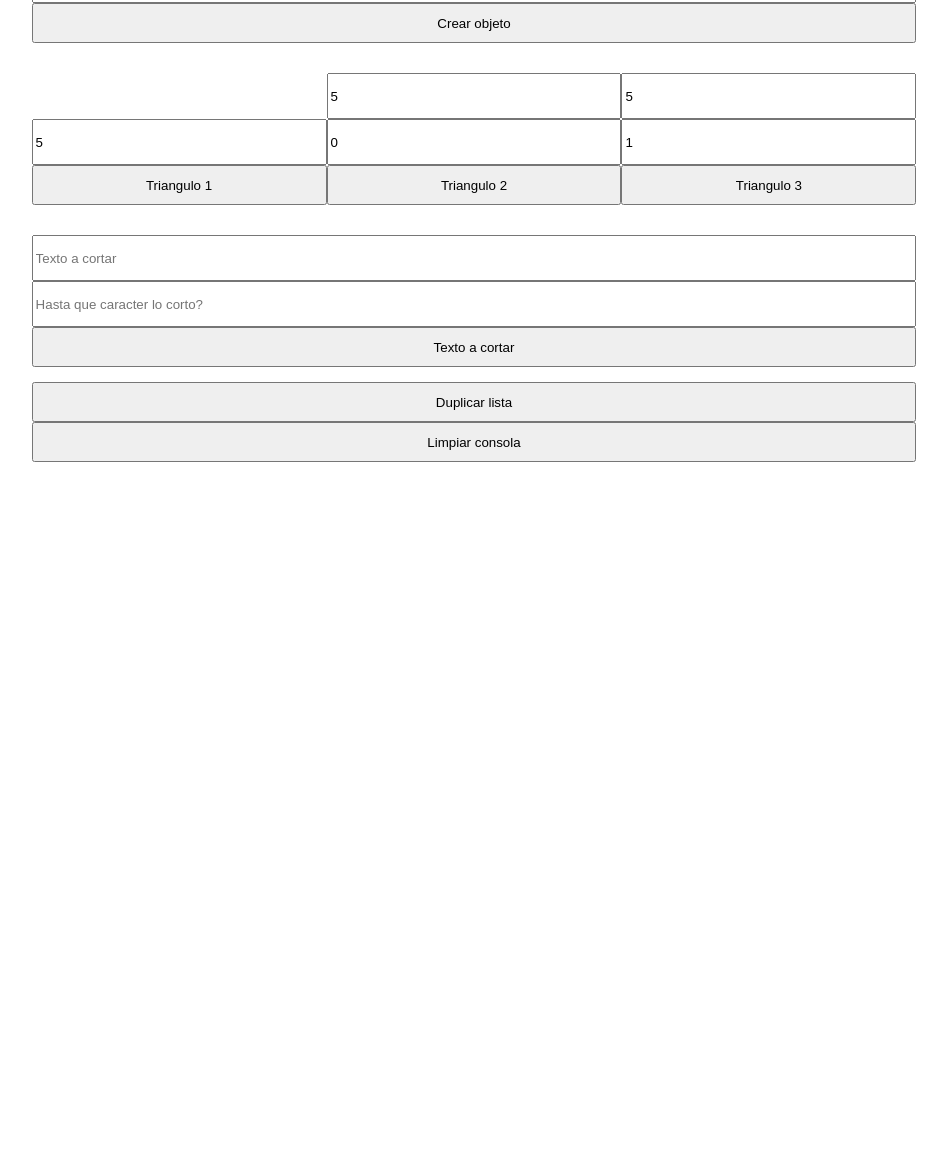
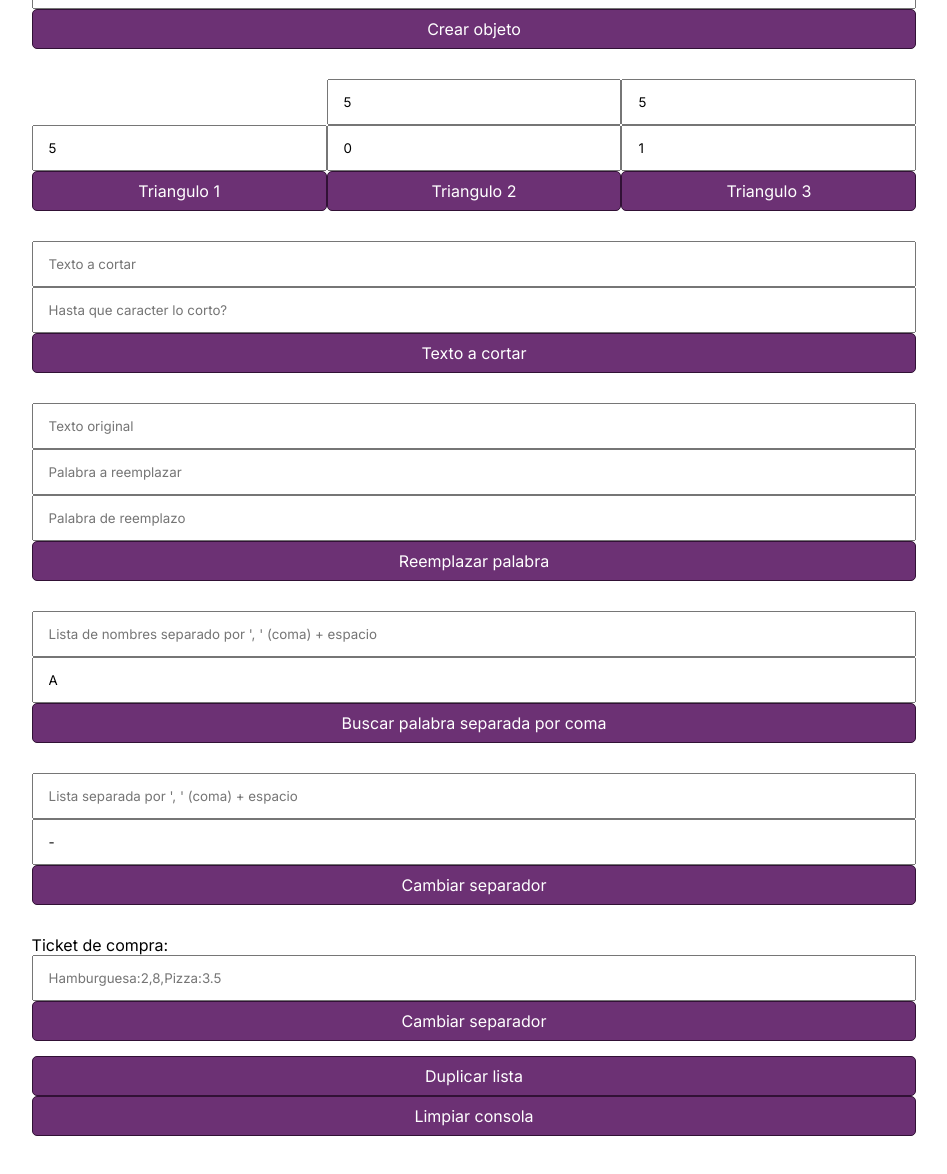
Before and after one commit to Valenkra/IntroJS, a plain HTML site: page index.html in a window 1280 px wide. Shown: the part 700-1874 px from the top of the page, without its empty margins (166-1113 px from the left). Before the commit the page ends 1170 px from the top, so only its background shows below. Drawn offline with Linux system fonts and the light colour scheme.

Commit message:
terminado

```diff
--- a/index.html
+++ b/index.html
@@ -5,7 +5,9 @@
     <meta http-equiv="X-UA-Compatible" content="IE=edge">
     <meta name="viewport" content="width=device-width, initial-scale=1.0">
     <link rel="stylesheet" href="style.css">
-    <title>Document</title>
+    <link rel="preconnect" href="https://fonts.googleapis.com">
+    <link href="https://fonts.googleapis.com/css2?family=Inter&display=swap" rel="stylesheet">
+    <title>Intro JS - Valencha</title>
 </head>
 <body>
     <header>
@@ -16,17 +18,17 @@
         <div class="flex">
             <div class="flex__inside">
                 <label for="text">Cómo te llamas</label>
-                <input type="text" id="name" required>
+                <input type="text" placeholder="Tu nombre" id="name" required>
                 <label for="date">En que fecha naciste</label>
                 <input type="date" id="fecha" required>
-                <input type="button" value="Calcular edad" id="boton" onclick="showCalcEdad('name', 'fecha')">
+                <input type="submit" value="Calcular edad" id="boton" onclick="showCalcEdad('name', 'fecha')">
             </div>
 
             <div class="flex__inside">
                 <input type="text" id="fruta" placeholder="Qué fruta buscas?">
-                <input type="button" value="Buscar fruta" id="boton" onclick="tirandoFruta('fruta')">
+                <input type="submit" value="Buscar fruta" id="boton" onclick="tirandoFruta('fruta')">
             </div>
-            <input type="button" value="Comparar datos y tipos" id="boton" onclick="comparando()">
+            <input type="submit" value="Comparar datos y tipos" id="boton" onclick="comparando()">
 
             <div class="flex__inside">
                 <input type="text" placeholder="Cuál es el nombre de la ciudad?" id="name1">
@@ -34,36 +36,61 @@
                 <input type="date" id="date">
                 <input type="number" placeholder="Cuantos ciudadanos tiene?" id="population">
                 <input type="number" placeholder="Cual es su extensión por metro cuadrado?" id="extension">
-                <input type="button" value="Crear objeto" id="boton" onclick="yoObjeto('name1', 'date', 'population', 'extension')">
+                <input type="submit" value="Crear objeto" id="boton" onclick="yoObjeto('name1', 'date', 'population', 'extension')">
             </div>
 
             <div class="triangulos">
                 <div class="flex__inside" style="justify-content: flex-end;">
                     <input type="number" placeholder="Altura" value="5" id="rows1">
-                    <input type="button" value="Triangulo 1" id="boton" onclick="triangle('rows1')">
+                    <input type="submit" value="Triangulo 1" id="boton" onclick="triangle('rows1')">
                 </div>
 
                 <div class="flex__inside">
                     <input type="number" placeholder="Altura" value="5" id="rows2">
                     <input type="number" placeholder="Cantidad de margen" min="0" value="0" id="margen">
-                    <input type="button" value="Triangulo 2" id="boton" onclick="secondTriangle('rows2', 'margen')">
+                    <input type="submit" value="Triangulo 2" id="boton" onclick="secondTriangle('rows2', 'margen')">
                 </div>
 
                 <div class="flex__inside">
                     <input type="number" placeholder="Altura" value="5" id="rows3">
                     <input type="number" placeholder="Cantidad de repeticiones" min="1" value="1" id="repeat">
-                    <input type="button" value="Triangulo 3" id="boton" onclick="thirdTriangle('rows3', 'repeat')">
+                    <input type="submit" value="Triangulo 3" id="boton" onclick="thirdTriangle('rows3', 'repeat')">
                 </div>
             </div>
 
             <div class="flex__inside">
                 <input type="text" placeholder="Texto a cortar" id="text-cortar">
                 <input type="number" placeholder="Hasta que caracter lo corto?" min="0" id="text_num-cortar">
-                <input type="button" value="Texto a cortar" id="boton" onclick="textoACortar('text-cortar', 'text_num-cortar')">
+                <input type="submit" value="Texto a cortar" id="boton" onclick="textoACortar('text-cortar', 'text_num-cortar')">
             </div>
 
-            <input type="button" value="Duplicar lista" id="boton" onclick="dobleElementos()">
-            <input type="button" value="Limpiar consola" id="boton" onclick="console.clear()">
+            <div class="flex__inside">
+                <input type="text" placeholder="Texto original" id="placeholder">
+                <input type="text" placeholder="Palabra a reemplazar" id="word-change">
+                <input type="text" placeholder="Palabra de reemplazo" id="reemplazo">
+                <input type="submit" value="Reemplazar palabra" id="boton" onclick="reemplazoDePalabras('placeholder', 'word-change', 'reemplazo')">
+            </div>
+
+            <div class="flex__inside">
+                <input type="text" placeholder="Lista de nombres separado por ', ' (coma) + espacio" id="lista-N">
+                <input type="text" placeholder="Nombre que empiece con la letra" value="A" id="letra">
+                <input type="submit" value="Buscar palabra separada por coma" id="boton" onclick="listaDeNombres('lista-N', 'letra')">
+            </div>
+
+            <div class="flex__inside">
+                <input type="text" placeholder="Lista separada por ', ' (coma) + espacio" id="lista-S">
+                <input type="text" placeholder="Nuevo separador" value="-" id="separador">
+                <input type="submit" value="Cambiar separador" id="boton" onclick="stringConSeparador('lista-S', 'separador')">
+            </div>
+
+            <div class="flex__inside">
+                <label for="">Ticket de compra:</label>
+                <input type="text" placeholder="Hamburguesa:2,8,Pizza:3.5" id="lista-Compra">
+                <input type="submit" value="Cambiar separador" id="boton" onclick="ticketDePedido('lista-Compra')">
+            </div>
+
+            <input type="submit" value="Duplicar lista" id="boton" onclick="dobleElementos()">
+            <input type="submit" value="Limpiar consola" id="boton" onclick="console.clear()">
         </div>
     </main>
     <script src="js/ejercicios.js"></script>
--- a/js/ejercicios.js
+++ b/js/ejercicios.js
@@ -72,6 +72,7 @@ function dobleElementos(){
 function triangle(row){
     let rows = document.getElementById(row).value;
     alert("Abrí la consola!");
+    console.log(" ");
     rows = (rows > 30) ? 30 : rows;
     for (let i = 1; i <= rows; i++) {
         console.log("*".repeat(i));
@@ -82,6 +83,7 @@ function secondTriangle(row, marg){
     let rows = document.getElementById(row).value;
     let margin = document.getElementById(marg).value;
     rows = (rows > 31) ? 31 : rows;
+    console.log(" ");
     if(rows % 2 == 0){
         alert("It has to be and odd number!");
     }else{
@@ -101,6 +103,7 @@ function thirdTriangle(row, rept){
     let rows = document.getElementById(row).value;
     let repeat = document.getElementById(rept).value;
     alert("Abrí la consola!");
+    console.log(" ");
     rows = (rows > 30) ? 30 : rows;
     for (let i = 1; i <= rows; i++) {
         first = "*".repeat(i);
@@ -113,12 +116,72 @@ function thirdTriangle(row, rept){
 
 function textoACortar(texto, cantACortar){
     const text = document.getElementById(texto).value;
-    const cant = document.getElementById(cantACortar).value;
+    let cant = document.getElementById(cantACortar).value;
 
     const resultado = document.getElementById("resultado");
     if(text == "" || cant === NaN){
         resultado.innerHTML = `Falta información, por favor rellená todos los inputs necesarios.`;
     }else {
-        resultado.innerHTML = `${text.substring(0,cantACortar)}`;
+        resultado.innerHTML = `Su texto es: ${text.substring(0,cant)}`;
     }
 }
+
+function reemplazoDePalabras(text, word, reemp){
+    const texto = document.getElementById(text).value;
+    const palabra = document.getElementById(word).value;
+    const reemplazo = document.getElementById(reemp).value;
+
+    const resultado = document.getElementById("resultado");
+    if(texto == "" || palabra == "" || reemplazo == ""){
+        resultado.innerHTML = `Falta información, por favor rellená todos los inputs necesarios.`;
+    }else {
+        resultado.innerHTML = `${texto.replace(palabra, reemplazo)}`;
+    }
+}
+
+function listaDeNombres(lista, letra){
+    const list = document.getElementById(lista).value;
+    const letter = document.getElementById(letra).value.toLowerCase();
+
+    const resultado = document.getElementById("resultado");
+    if(list == "" || letter == ""){
+        resultado.innerHTML = `Falta información, por favor rellená todos los inputs necesarios.`;
+    }else {
+        const lista = list.split(', ');
+        console.log(lista);
+        let everything = lista.filter(item => item.toLowerCase().startsWith(letter));
+        resultado.innerHTML = everything.join(', ');
+    }
+}
+
+function stringConSeparador(texto, separador){
+    const text = document.getElementById(texto).value;
+    const sep = document.getElementById(separador).value;
+
+    const resultado = document.getElementById("resultado");
+    if(text == "" || sep == NaN){
+        resultado.innerHTML = `Falta información, por favor rellená todos los inputs necesarios.`;
+    }else {
+        resultado.innerHTML = text.split(',').join(' ' + sep + ' ');
+    }
+}
+
+function ticketDePedido(lista){
+    const list = document.getElementById(lista).value;
+    const listaDeProductos = list.split(',');
+    const listDeResultados = listaDeProductos.map(item => item.split(':'));
+    let total = 0;
+
+    console.log(listDeResultados.length);
+    for (let index = 0; index < listDeResultados.length; index++) {
+        let element = listDeResultados[index][1];
+        total += parseInt(element);
+    }
+
+    const resultado = document.getElementById("resultado");
+    if(list == ""){
+        resultado.innerHTML = `Falta información, por favor rellená todos los inputs necesarios.`;
+    }else {
+        resultado.innerHTML = `Total: $${total}`;
+    }
+}
--- a/js/utils.js
+++ b/js/utils.js
@@ -13,11 +13,3 @@ function showCalcEdad(name, fecha){
 function isValidDate(d) {
     return d instanceof Date && !isNaN(d);
   }
-
-function checkInput(variable, type){
-    if(typeof(variable) != type){
-        return null;
-    }else{
-        return true;
-    }
-}
--- a/style.css
+++ b/style.css
@@ -1,3 +1,7 @@
+* {
+    font-family: 'Inter', sans-serif;
+}
+
 .flex {
     display: flex;
     flex-direction: column;
@@ -43,4 +47,30 @@ header {
 
 main {
     padding-top: 8em;
+    margin-bottom: 3rem;
 }
+
+input[type="submit"] {
+    background-color: #6c3174;
+    color: white;
+    border: solid 1px #311135;
+    border-radius: 5px;
+    font-size: 1em;
+    cursor: pointer;
+}
+
+input[type="submit"]:hover {
+    background-color: #311135;
+}
+
+input[type="submit"]:active {
+    background-color: rgb(77, 20, 85);
+}
+
+input[type="text"], input[type="number"], input[type="date"] {
+    padding-left: 15px;
+}
+
+input[type="date"]{
+    padding-right: 15px;
+}
```
